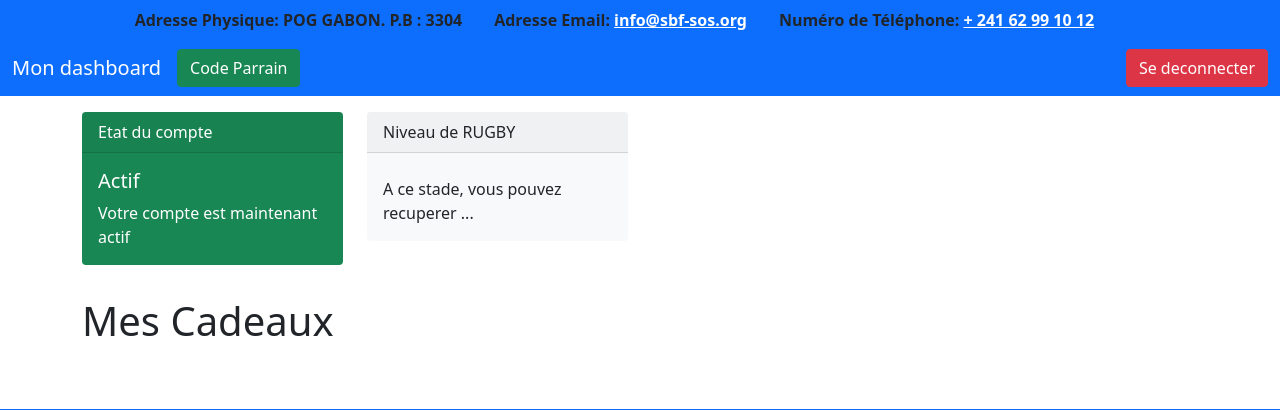
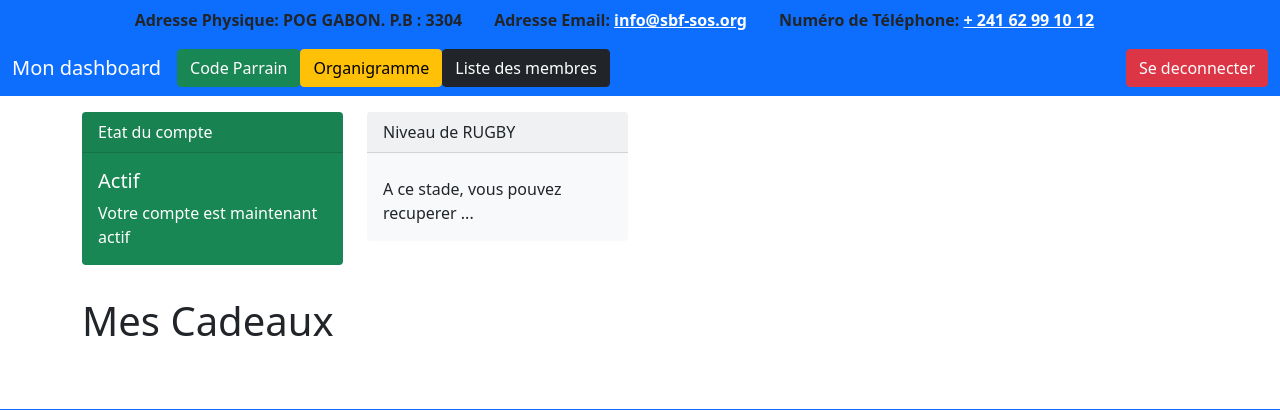
Before and after one commit to dynamo63/cashfood, a Django app: template users/templates/users/dashboard.html in a window 1280 px wide. Shown: the top 410 px of the page. Run offline with Django 3.2, Linux system fonts and the light colour scheme; the template is opened without the code that fills it, so the values that code supplies are empty; some libraries are stand-ins or nearby versions.

Commit message:
Add Link to Home page and Dashboard Pages

```diff
--- a/templates/index.html
+++ b/templates/index.html
@@ -18,12 +18,18 @@
                     <li class="nav-item">
                       <a class="nav-link" href="#">Gains</a>
                     </li>
+                    {% if user.is_authenticated %}
+                        <li class="nav-item">
+                            <a class="nav-link" href="{% url 'dashboard' %}">Tableau de Bord</a>
+                        </li>
+                    {% else %}
                         <li class="nav-item">
                             <a class="nav-link" href="{% url 'signin-code' %}">Inscription</a>
                         </li>
                         <li class="nav-item">
                             <a class="nav-link" href="{% url 'login' %}">Connexion</a>
                         </li>
+                    {% endif %}
                     <li class="nav-item">
                         <a class="nav-link" href="#">Contact</a>
                     </li>
--- a/users/templates/users/dashboard.html
+++ b/users/templates/users/dashboard.html
@@ -20,6 +20,18 @@
                     <li class="nav-item">
                         <a class="btn btn-success" data-bs-toggle="modal" data-bs-target="#exampleModal">
                           Code Parrain
+                        </a>
+                    </li>
+
+                    <li class="nav-item ml-5">
+                        <a class="btn btn-warning" href="{% url 'organigramme' %}">
+                          Organigramme
+                        </a>
+                    </li>
+
+                    <li class="nav-item ml-5">
+                        <a class="btn btn-dark" href="{% url 'listing-members' %}">
+                          Liste des membres
                         </a>
                     </li>
                 </ul>
```
Lines whose indentation alone changed are shown as unchanged.
